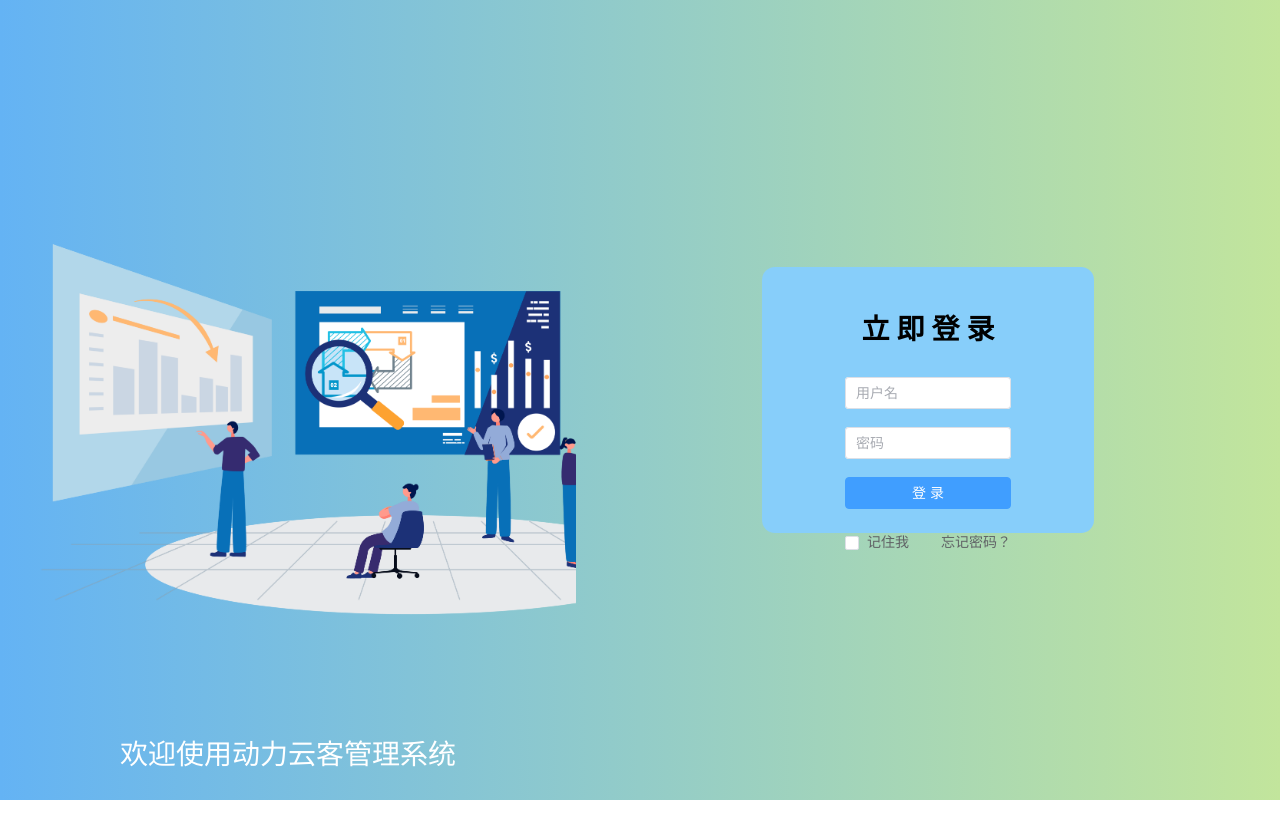
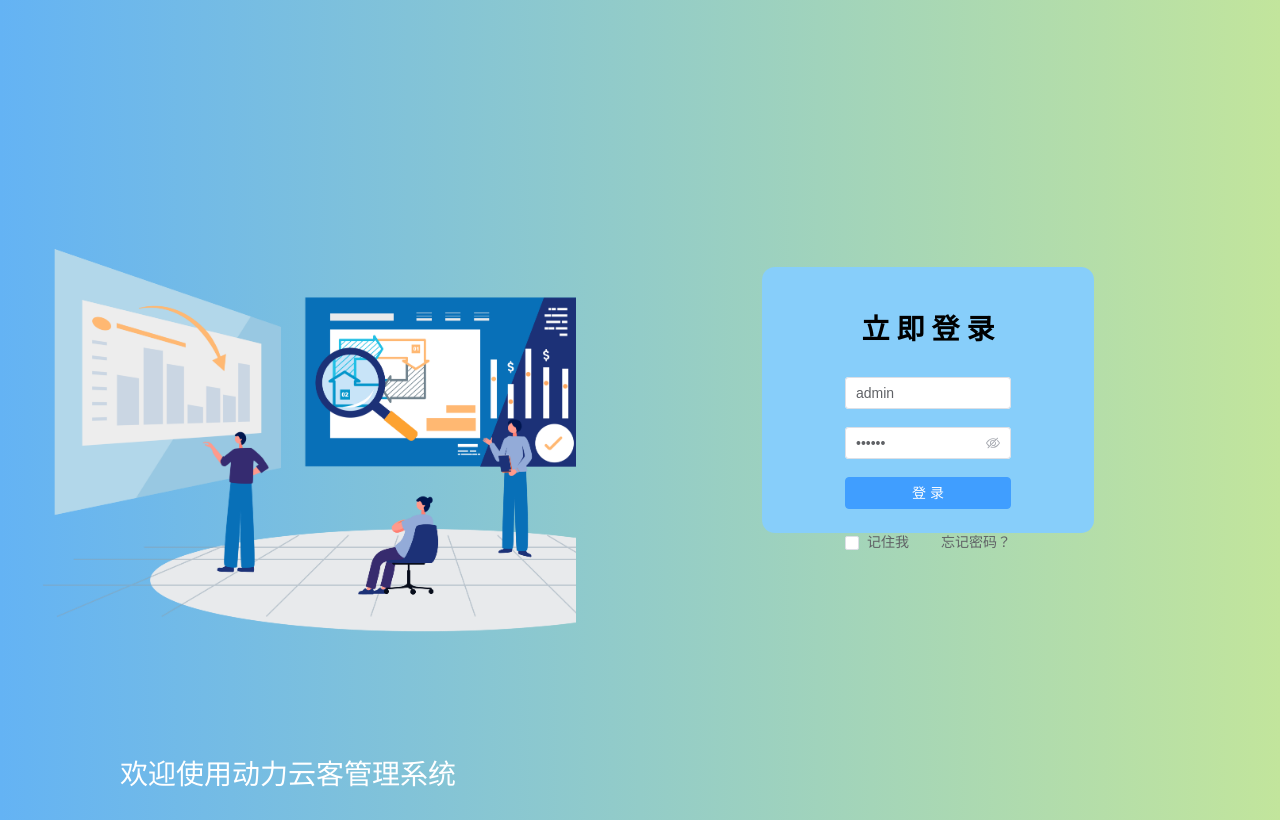
Before and after one commit to doudoulongdoudou/dlyk-front, a Vue app: page / in a window 1280 px wide. Built offline with nearby package versions, Linux system fonts and the light colour scheme.

Commit message:
v1.0-安装路由、登录提示和新增DashboardView页面

```diff
--- a/package.json
+++ b/package.json
@@ -11,7 +11,8 @@
   "dependencies": {
     "axios": "^1.7.2",
     "element-plus": "^2.7.4",
-    "vue": "^3.4.21"
+    "vue": "^3.4.21",
+    "vue-router": "^4.3.2"
   },
   "devDependencies": {
     "@vitejs/plugin-vue": "^5.0.4",
--- /dev/null
+++ b/src/router/router.js
@@ -0,0 +1,20 @@
+import {createRouter, createWebHistory} from "vue-router";
+
+import DashboardView from "../view/DashboardView.vue";
+import LoginView from "../view/LoginView.vue";
+
+const router = createRouter({
+    history: createWebHistory(),
+    routes: [
+        {
+            path: '/',
+            component: (LoginView)
+        },
+        {
+            path: '/dashboard',
+            component: (DashboardView)
+        },
+    ]
+})
+
+export default router;
--- /dev/null
+++ b/src/util/util.js
@@ -0,0 +1,9 @@
+import {ElMessage} from "element-plus";
+
+export function messageTip(message, type){
+    ElMessage({
+        message: message,
+        type: type,
+        duration: 3000
+    })
+}
--- /dev/null
+++ b/src/view/DashboardView.vue
@@ -0,0 +1,13 @@
+<template>
+  <p>dash</p>
+</template>
+
+<script>
+export default {
+  name: "DashboardView"
+}
+</script>
+
+<style scoped>
+
+</style>
--- a/src/view/LoginView.vue
+++ b/src/view/LoginView.vue
@@ -41,7 +41,7 @@
 
 <script>
 import {doPost} from "../http/httpRequest.js";
-import {ElMessage} from "element-plus";
+import {messageTip} from "../util/util.js";
 
 export default {
   name: "LoginView",
@@ -61,7 +61,11 @@ export default {
             userList: [{}]
             */
 
-      user: {},
+      user: {
+        //临时设置用户名和密码，便于开发
+        loginAct: "admin",
+        loginPwd: "aaa111"
+      },
       //定义登录表单验证规则
       loginRules: {
         //定义账号验证规则，规则可以有多个所以是数组
@@ -90,11 +94,22 @@ export default {
           let formData = new FormData();
           formData.append("loginAct", this.user.loginAct);
           formData.append("loginPwd", this.user.loginPwd);
+
           //验证通过可以提交登录,此处是封装了axios的方法，也可以直接使用axios.post
           doPost("/api/login", formData).then((resp) => {
             console.log(resp);
+            //===必须类型和值都相等，而==的话类型可以不相同，即数字200和字符串"200"
+            if (resp.data.code === 200) {
+              //登录成功
+              messageTip("登录成功",'success');
+              //跳转系统的主页面
+              window.location.href = "/dashboard";
+            } else {
+              //登录失败
+              messageTip("用户名或密码错误",'error')
+            }
+
           })
-          ElMessage("登录成功");
 
         }
       })
@@ -129,7 +144,7 @@ export default {
 }
 
 img {
-  height: 600px;
+  height: 620px;
   margin-top: 100px;
 }
 
```
Also changed, not shown: src/App.vue (+2 -9 lines), src/main.js (+5 -2 lines), 1 other file (tests, documents, lock files or other folders).
